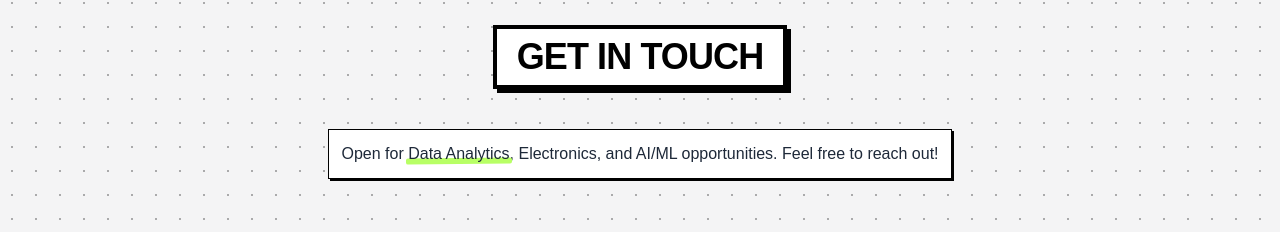
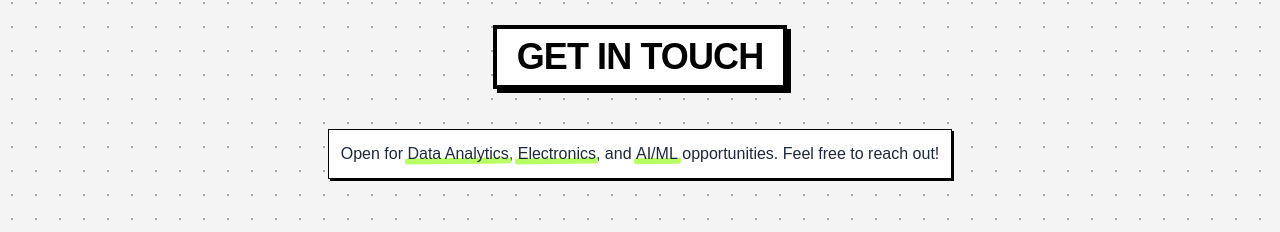
Before and after one commit to shivamjha2o/pf2, a Next.js app: page / in a window 1280 px wide. Shown: the part 5537-5769 px from the top of the page. Built offline with nearby package versions, Linux system fonts and the light colour scheme.

Commit message:
style: highlight all key opportunity keywords in contact note box

```diff
--- a/src/components/Contact.tsx
+++ b/src/components/Contact.tsx
@@ -72,7 +72,7 @@ const Contact = () => {
           </h2>
           <div>
             <p className="mt-4 sm:mt-6 text-gray-800 max-w-2xl mx-auto text-xs sm:text-base font-medium bg-white p-3 border border-black inline-block shadow-[2px_2px_0px_0px_rgba(0,0,0,1)]">
-              Open for <span className="highlight-marker">Data Analytics</span>, Electronics, and AI/ML opportunities. Feel free to reach out!
+              Open for <span className="highlight-marker">Data Analytics</span>, <span className="highlight-marker">Electronics</span>, and <span className="highlight-marker">AI/ML</span> opportunities. Feel free to reach out!
             </p>
           </div>
         </motion.div>
```
